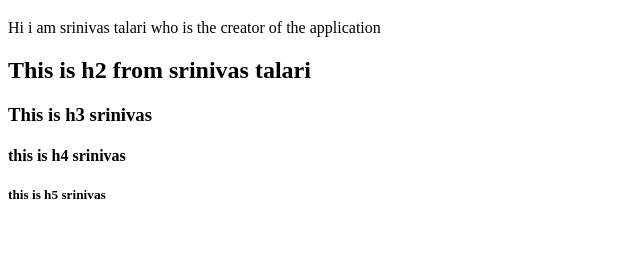
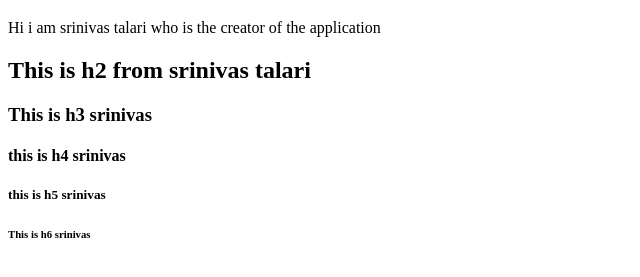
Before and after one commit to Srinivas-Talari/localrepo, a plain HTML site: page index.html in a window 1280 px wide. Shown: the part 61-338 px from the top of the page, without its empty margins (0-640 px from the left). Drawn offline with Linux system fonts and the light colour scheme.

Commit message:
add changes

```diff
--- a/index.html
+++ b/index.html
@@ -12,5 +12,6 @@
     <h3>This is h3 srinivas</h3>
     <h4>this is h4 srinivas</h4>
     <h5>this is h5 srinivas</h5>
+    <h6>This is h6 srinivas</h6>
 </body>
 </html>
```
